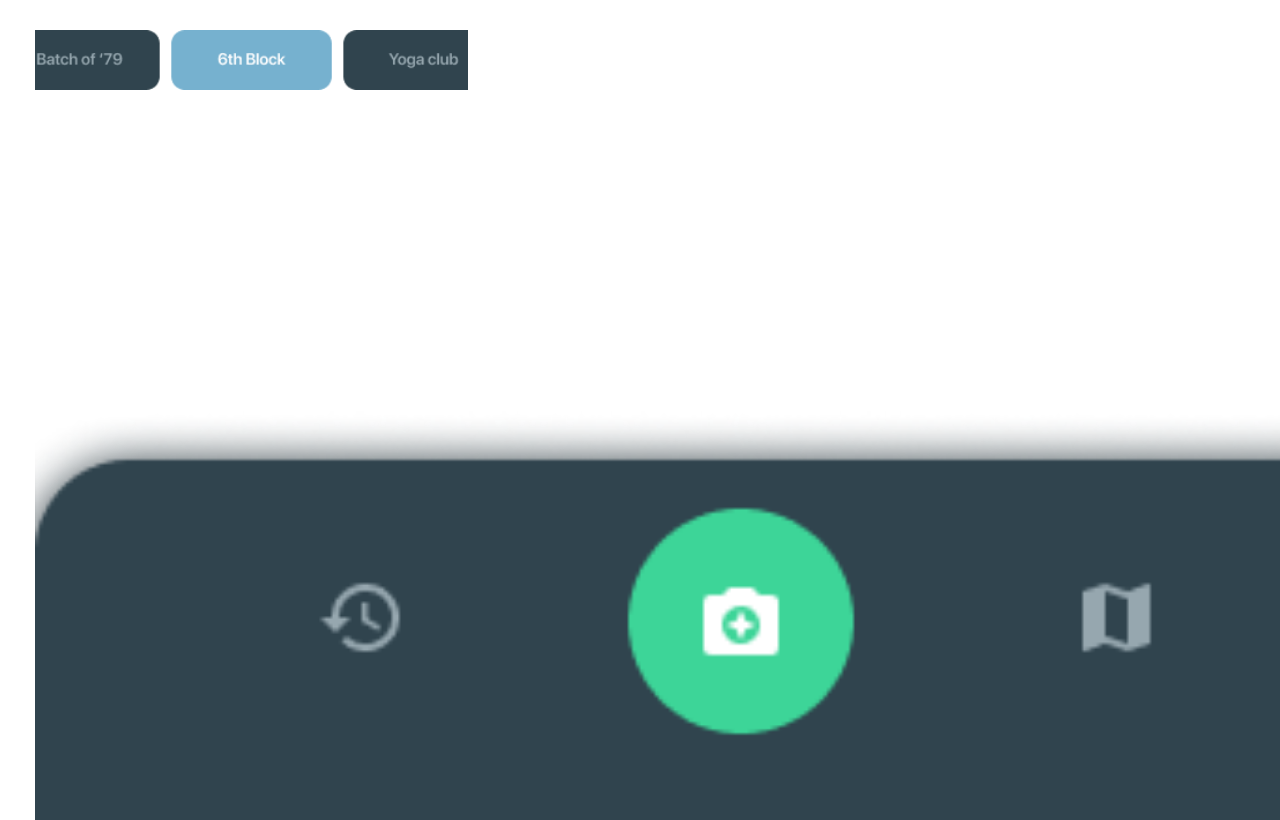
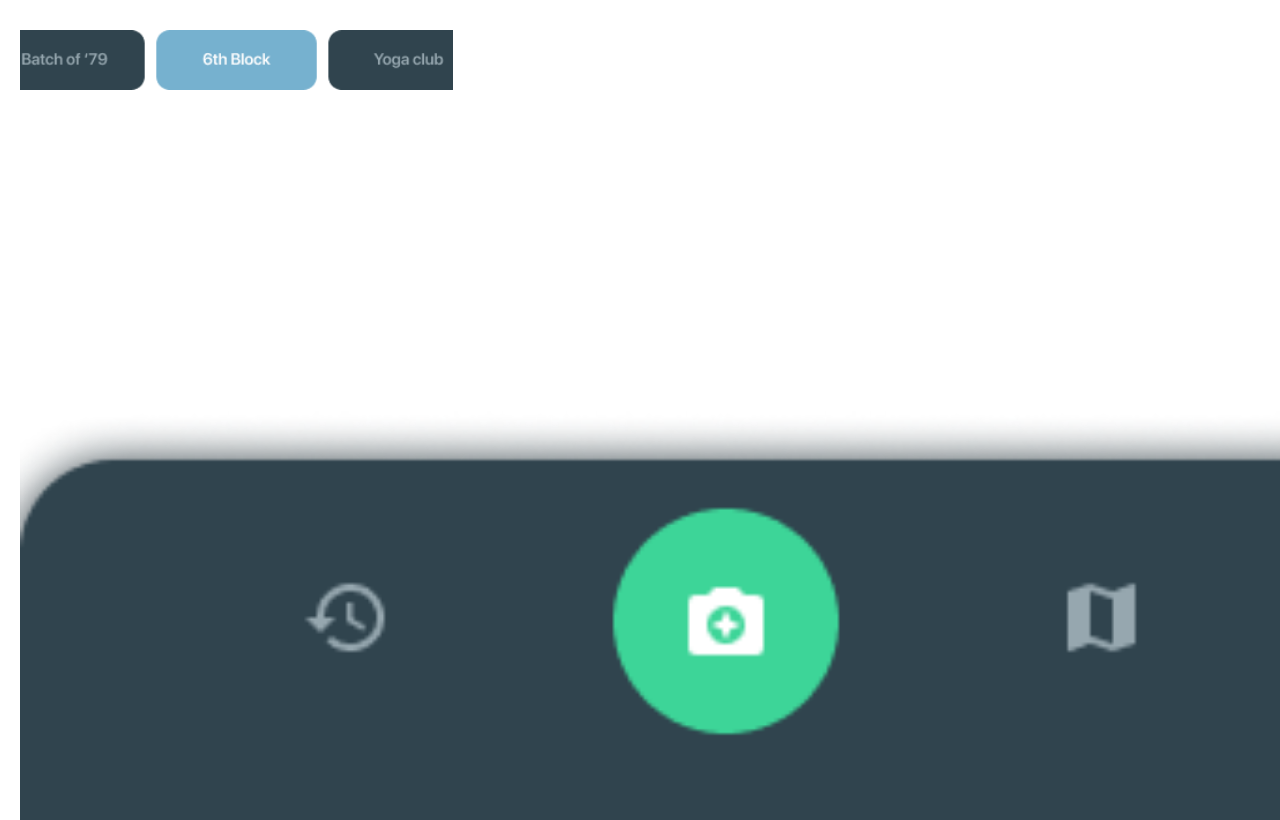
Before and after one commit to Abhi98krishna/socialar, a plain HTML site: page index.html in a window 1280 px wide. Shown: the top 820 px of the page. Drawn offline with Linux system fonts and the light colour scheme.

Commit message:
Update index.html

```diff
--- a/index.html
+++ b/index.html
@@ -13,8 +13,8 @@
   </head>
   <body>
 
-    <img src="../top.png" style="position:absolute; z-index: 999; left:35px; top:30px; height:60px; width:auto">
-    <img src="../bottom.png" style="position:absolute; z-index: 999; left:35px; bottom:-20px; height:auto; width:110vw">
+    <img src="../top.png" style="position:absolute; z-index: 999; left:20px; top:30px; height:60px; width:auto">
+    <img src="../bottom.png" style="position:absolute; z-index: 999; left:20px; bottom:-20px; height:auto; width:110vw">
     <a-scene embedded arjs="sourceType: webcam; debugUIEnabled: false;" vr-mode-ui="enabled: false">
 
 
```
